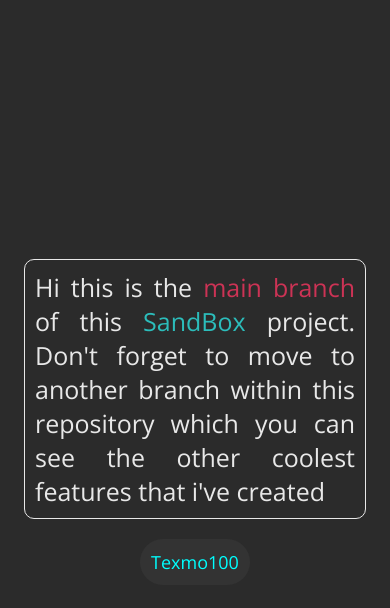
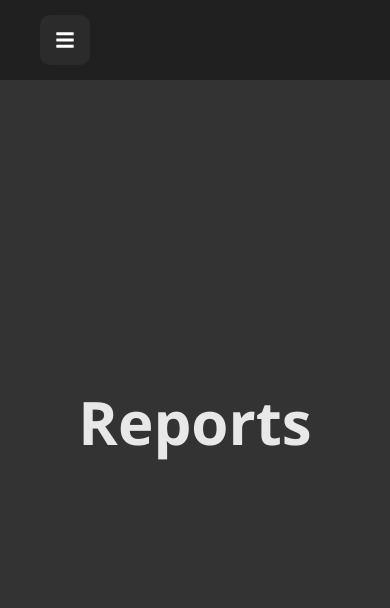
Before and after one commit to Texmo100/SandBox, a React (Create React App) app: page /reports in a window 390 px wide. Shown: the top 608 px of the page. Built offline with nearby package versions, Linux system fonts and the light colour scheme.

Commit message:
SideBar menu Version 1.0

```diff
--- a/package.json
+++ b/package.json
@@ -9,6 +9,8 @@
     "normalize.css": "^8.0.1",
     "react": "^17.0.2",
     "react-dom": "^17.0.2",
+    "react-icons": "^4.2.0",
+    "react-router-dom": "^5.2.0",
     "react-scripts": "4.0.3",
     "web-vitals": "^1.0.1"
   },
--- a/src/App.css
+++ b/src/App.css
@@ -1,46 +1,81 @@
-#root{
-    --main-color: aqua;
-    --black-y-1: #2b2b2b;
-    --black-y-2: #333333;
-    --white-y-1: #e8e8e8;
-
-}
-p{
+/**/
+ul, li{
     margin: 0;
     padding: 0;
 }
-.wrapper{
-    height: 100vh;
-    background-color: var(--black-y-1);
-    color: var(--white-y-1);
+span {
+    margin-left: 1.6rem;
+}
+/**/
+.home, .reports, .products {
+  display: flex;
+  height: 100vh;
+  align-items: center;
+  justify-content: center;
+  font-size: 3rem;
+  background-color: #333333;
+  color: #e8e8e8;
+}
+.navbar {
+    position: fixed;
+    background-color: #202020;
+    width: 100%;
+    height: 8rem;
     display: flex;
-    flex-direction: column;
+    align-items: center;
+}
+.menu-bars {
+    display: flex;
     justify-content: center;
     align-items: center;
+    margin-left: 4rem;
+    font-size: 2rem;
+    background-color: #2b2b2b;
     padding: 1.5rem;
+    border-radius: 1rem;
+    transition: background-color 300ms ease-in-out;
 }
-.message{
-    display: inline-block;
-    width: 50%;
-    text-align: justify;
-    font-size: 2.5rem;
-    padding: 1rem;
-    border: 1px solid var(--white-y-1);
-    border-radius: 1rem;
+.menu-bars:hover{
+    background-color: #333333;
 }
-@media screen and (max-width: 768px){
-    .message{
-        width: 95%;
-    }
+.nav-menu {
+    background-color: #202020;
+    width: 25rem;
+    height: 100vh;
+    display: flex;
+    justify-content: center;
+    position: fixed;
+    top: 0;
+    left: -100%;
+    transition: 300ms ease-in-out;
 }
-.y-user{
-    display: inline-block;
-    background-color: var(--black-y-2);
-    padding: 1rem;
-    border: 1px solid transparent;
-    border-radius: 10rem;
-    margin-top: 2rem;
+.nav-menu.active {
+    left: 0;
+    transition: 300ms ease-in-out;
+}
+.nav-menu-items {
+    width: 100%;
+}
+.navbar-toggle {
+    height: 8rem;
+    display: flex;
+    justify-content: flex-start;
+    align-items: center;
+}
+.nav-text {
+    list-style: none;
+    height: 6rem;
+}
+.nav-text a {
+    display: flex;
+    align-items: center;
+    text-decoration: none;
+    color: #e8e8e8;
     font-size: 1.8rem;
-    color: var(--main-color);
-    font-weight: 300;
+    height: 100%;
+    padding: 0 2rem;
+    border-radius: 0.5rem;
 }
+.nav-text a:hover {
+    background-color: #2cbdbb;
+}
--- a/src/App.js
+++ b/src/App.js
@@ -1,22 +1,24 @@
-import React, { Component } from "react"
-import './App.css'
+import React from 'react';
+import './App.css';
+import Navbar from './Components/Navbar';
+import { BrowserRouter as Router, Switch, Route } from 'react-router-dom';
+import Home from './Components/Home';
+import Reports from './Components/Reports';
+import Products from './Components/Products';
 
-class App extends Component {
-  render() {
-    const mainBranchColor = "#cc3355"
-    const projectColor = "#2cbdbb"
-    return (
-      <div className="wrapper">
-        <p className="message">
-          Hi this is the <span style={{color: mainBranchColor}}>main branch</span> of this <span style={{color: projectColor}}>SandBox</span> project.
-          Don't forget to move to another branch within this
-          repository which you can see the other coolest features that i've created
-        </p>
-
-        <p className="y-user">Texmo100</p>
-      </div>
-    )
-  }
+function App() {
+  return (
+    <>
+      <Router>
+        <Navbar />
+        <Switch>
+          <Route path='/' exact component={Home} />
+          <Route path='/reports' component={Reports} />
+          <Route path='/products' component={Products} />
+        </Switch>
+      </Router>
+    </>
+  );
 }
 
-export default App
+export default App;
--- /dev/null
+++ b/src/Components/Home.js
@@ -0,0 +1,11 @@
+import React from 'react'
+
+const Home = () => {
+    return(
+        <div className="home">
+            <h1>Home</h1>
+        </div>
+    )
+}
+
+export default Home
--- /dev/null
+++ b/src/Components/Navbar.js
@@ -0,0 +1,47 @@
+import React, { useState } from 'react';
+import * as FaIcons from 'react-icons/fa';
+import * as AiIcons from 'react-icons/ai';
+import { Link } from 'react-router-dom';
+import { SidebarData } from '../data/SidebarData';
+import { IconContext } from 'react-icons';
+
+function Navbar() {
+  const [sidebar, setSidebar] = useState(false);
+
+  const showSidebar = () => setSidebar(!sidebar);
+
+  return (
+    <>
+      <IconContext.Provider value={{ color: '#fff' }}>
+        {/* Navbar */}
+        <div className='navbar'>
+          <Link to='#' className='menu-bars' onClick={showSidebar}>
+            <FaIcons.FaBars/>
+          </Link>
+        </div>
+        {/* Sidebar Menu */}
+        <nav className={sidebar ? 'nav-menu active' : 'nav-menu'}>
+          <ul className='nav-menu-items' onClick={showSidebar}>
+            <li className='navbar-toggle'>
+              <Link to='#' className='menu-bars'>
+                <AiIcons.AiOutlineClose />
+              </Link>
+            </li>
+            {SidebarData.map((item, index) => {
+              return (
+                <li key={index} className={item.cName}>
+                  <Link to={item.path}>
+                    {item.icon}
+                    <span>{item.title}</span>
+                  </Link>
+                </li>
+              );
+            })}
+          </ul>
+        </nav>
+      </IconContext.Provider>
+    </>
+  );
+}
+
+export default Navbar;
--- /dev/null
+++ b/src/Components/Products.js
@@ -0,0 +1,11 @@
+import React from 'react'
+
+const Products = () => {
+    return(
+        <div className="products">
+            <h1>Products</h1>
+        </div>
+    )
+}
+
+export default Products
--- /dev/null
+++ b/src/Components/Reports.js
@@ -0,0 +1,11 @@
+import React from 'react'
+
+const Reports = () => {
+    return(
+        <div className="reports">
+            <h1>Reports</h1>
+        </div>
+    )
+}
+
+export default Reports
--- /dev/null
+++ b/src/data/SidebarData.js
@@ -0,0 +1,43 @@
+import React from 'react';
+import * as FaIcons from 'react-icons/fa';
+import * as AiIcons from 'react-icons/ai';
+import * as IoIcons from 'react-icons/io';
+
+export const SidebarData = [
+  {
+    title: 'Home',
+    path: '/',
+    icon: <AiIcons.AiFillHome />,
+    cName: 'nav-text'
+  },
+  {
+    title: 'Reports',
+    path: '/reports',
+    icon: <IoIcons.IoIosPaper />,
+    cName: 'nav-text'
+  },
+  {
+    title: 'Products',
+    path: '/products',
+    icon: <FaIcons.FaCartPlus />,
+    cName: 'nav-text'
+  },
+  {
+    title: 'Team',
+    path: '/team',
+    icon: <IoIcons.IoMdPeople />,
+    cName: 'nav-text'
+  },
+  {
+    title: 'Messages',
+    path: '/messages',
+    icon: <FaIcons.FaEnvelopeOpenText />,
+    cName: 'nav-text'
+  },
+  {
+    title: 'Support',
+    path: '/support',
+    icon: <IoIcons.IoMdHelpCircle />,
+    cName: 'nav-text'
+  }
+];
```
Also changed, not shown: 1 other file (tests, documents, lock files or other folders).
